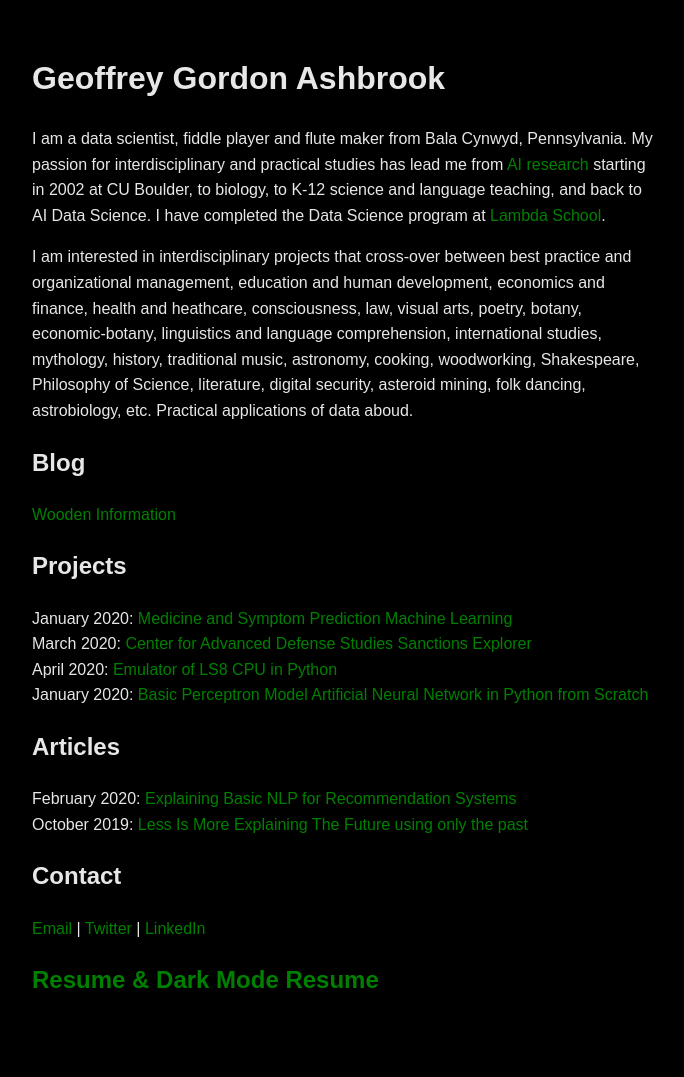
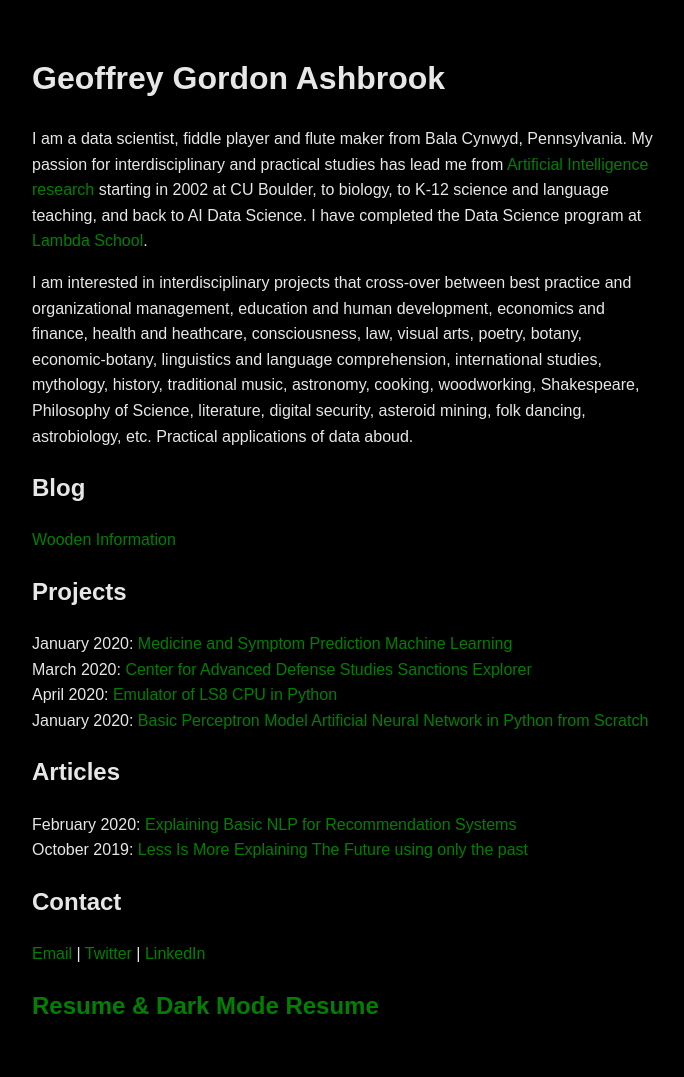
Before and after one commit to pragmatizt/ira_evangelista.github.io, a Jekyll site: the page built from index.md, in a window 1280 px wide. Shown: the whole page, without its empty margins (296-980 px from the left). Built offline with Jekyll 4.4.1, drawn with Linux system fonts in a browser that asks for light colours; our own code applies the rules of GitHub Pages for plain Markdown files; before the commit the page ends 1051 px from its top, so only the background shows below that.

Commit message:
Update index.md
wording again

```diff
--- a/index.md
+++ b/index.md
@@ -1,6 +1,6 @@
 # Geoffrey Gordon Ashbrook
 
-I am a data scientist, fiddle player and flute maker from Bala Cynwyd, Pennsylvania. My passion for interdisciplinary and practical studies has lead me from [AI research](https://dl.acm.org/doi/10.5555/646145.678706) starting in 2002 at CU Boulder, to biology, to K-12 science and language teaching, and back to AI Data Science. I have completed the Data Science program at [Lambda School](https://lambdaschool.com/).
+I am a data scientist, fiddle player and flute maker from Bala Cynwyd, Pennsylvania. My passion for interdisciplinary and practical studies has lead me from [Artificial Intelligence research](https://dl.acm.org/doi/10.5555/646145.678706) starting in 2002 at CU Boulder, to biology, to K-12 science and language teaching, and back to AI Data Science. I have completed the Data Science program at [Lambda School](https://lambdaschool.com/).
 
 I am interested in interdisciplinary projects that cross-over between best practice and organizational management, education and human development, economics and finance, health and heathcare, consciousness, law, visual arts, poetry, botany, economic-botany, linguistics and language comprehension, international studies, mythology, history, traditional music, astronomy, cooking, woodworking, Shakespeare, Philosophy of Science, literature, digital security, asteroid mining, folk dancing, astrobiology, etc. Practical applications of data aboud.
 
```
